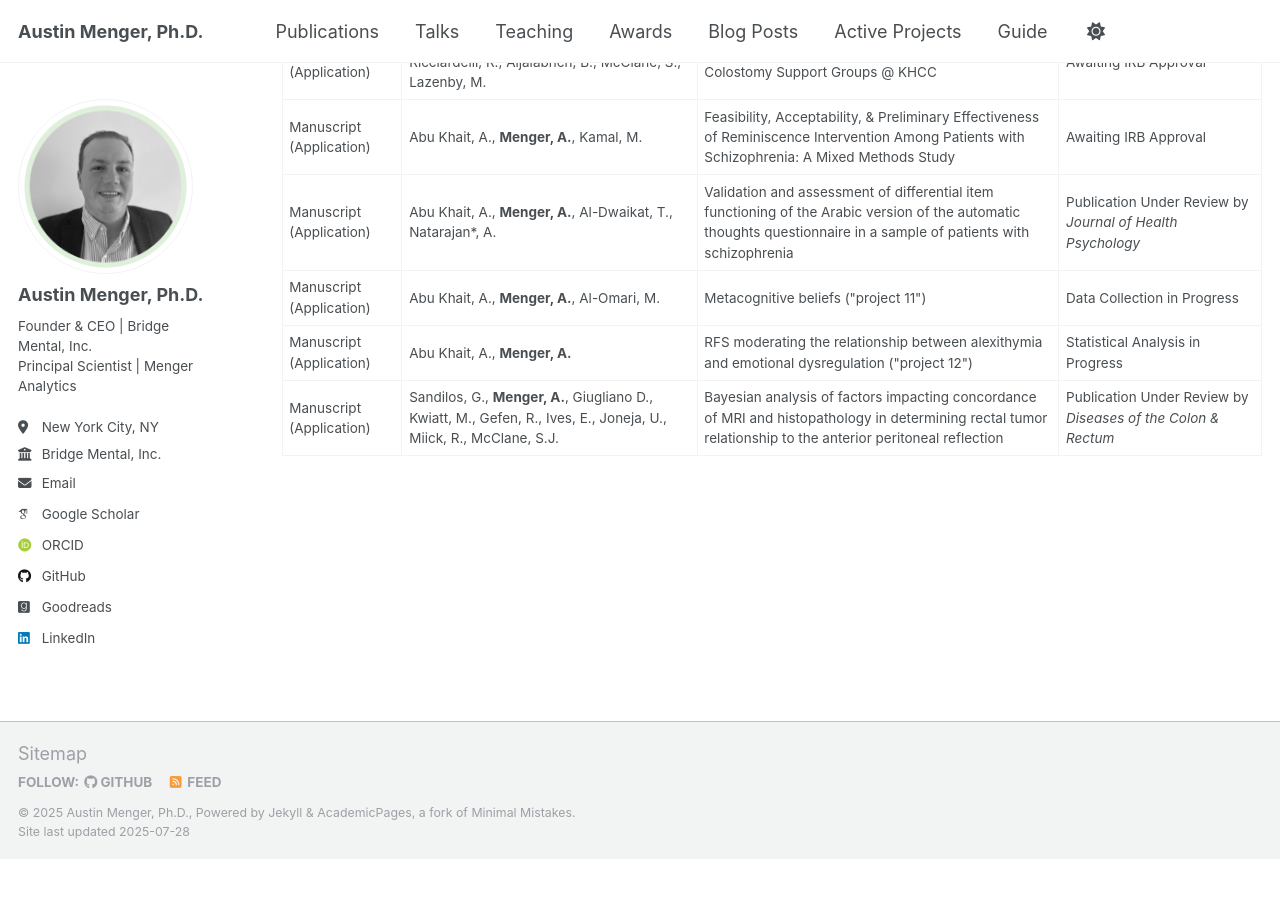
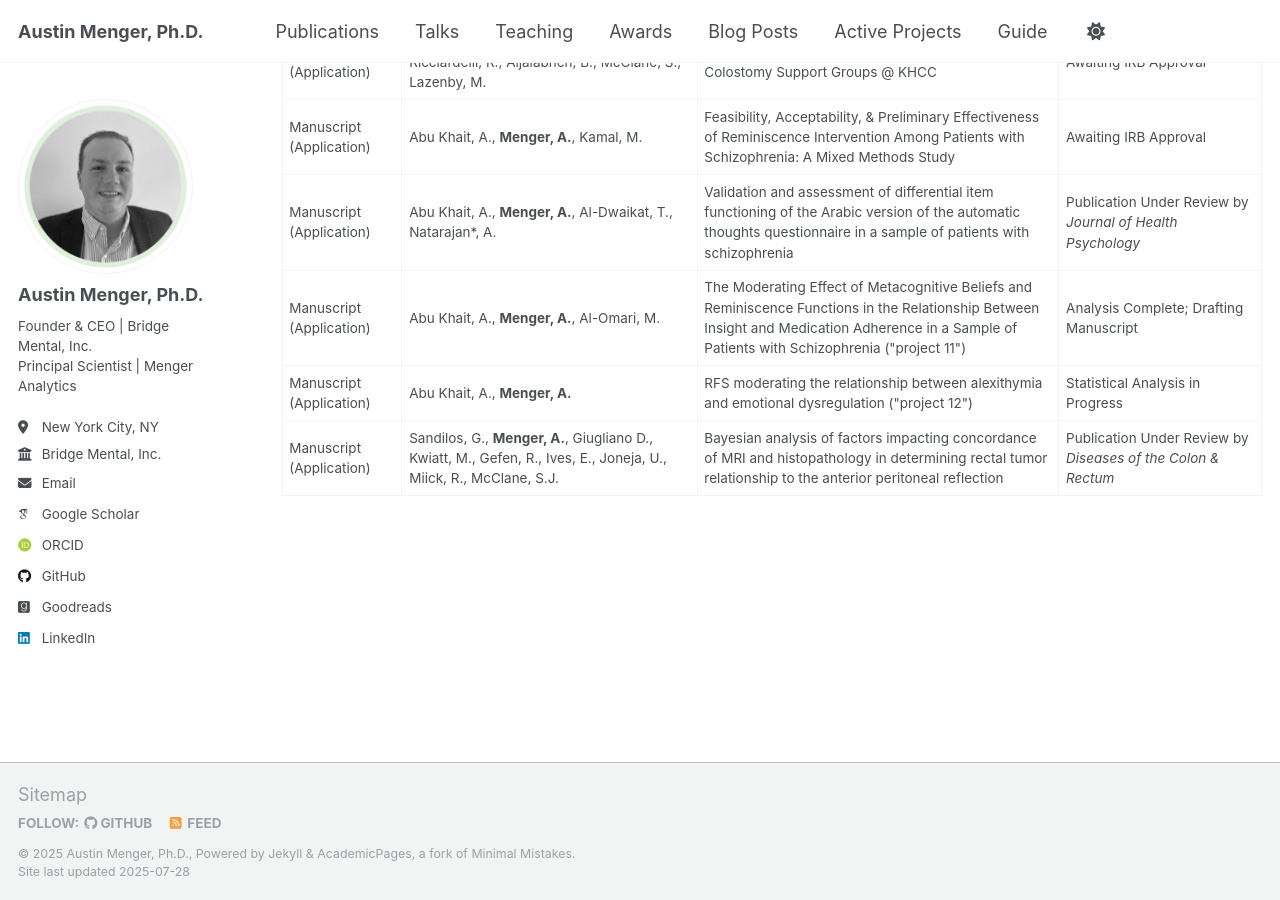
Before and after one commit to austinmenger/austinmenger.github.io, a Jekyll site: the page built from _pages/active_projects.md, in a window 1280 px wide and 900 px high, scrolled down 1187 px. Built offline with Jekyll 4.4.1, drawn with Linux system fonts in a browser that asks for light colours; some web fonts are replaced; before the commit the page ends 2047 px from its top, so only the background shows below that.

Commit message:
Update active_projects.md

```diff
--- a/_pages/active_projects.md
+++ b/_pages/active_projects.md
@@ -130,8 +130,8 @@ author_profile: true
   <tr>
   <td>Manuscript (Application)</td>
   <td>Abu Khait, A., <b>Menger, A.</b>, Al-Omari, M.</td>
-  <td>Metacognitive beliefs ("project 11")</td>
-  <td>Data Collection in Progress</td>
+  <td>The Moderating Effect of Metacognitive Beliefs and Reminiscence Functions in the Relationship Between Insight and Medication Adherence in a Sample of Patients with Schizophrenia ("project 11")</td>
+  <td>Analysis Complete; Drafting Manuscript</td>
  </tr>
  <tr>
   <td>Manuscript (Application)</td>
```
